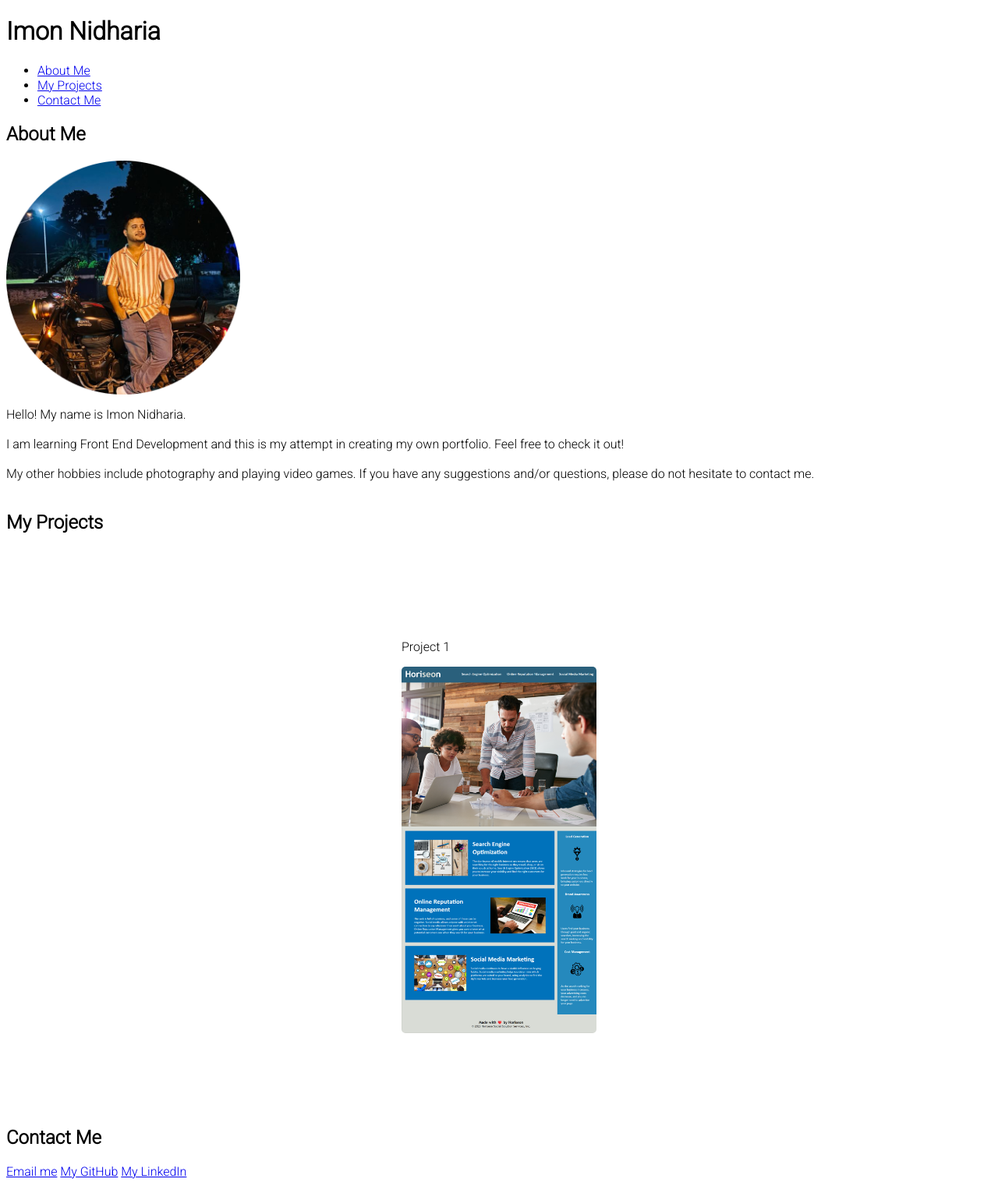
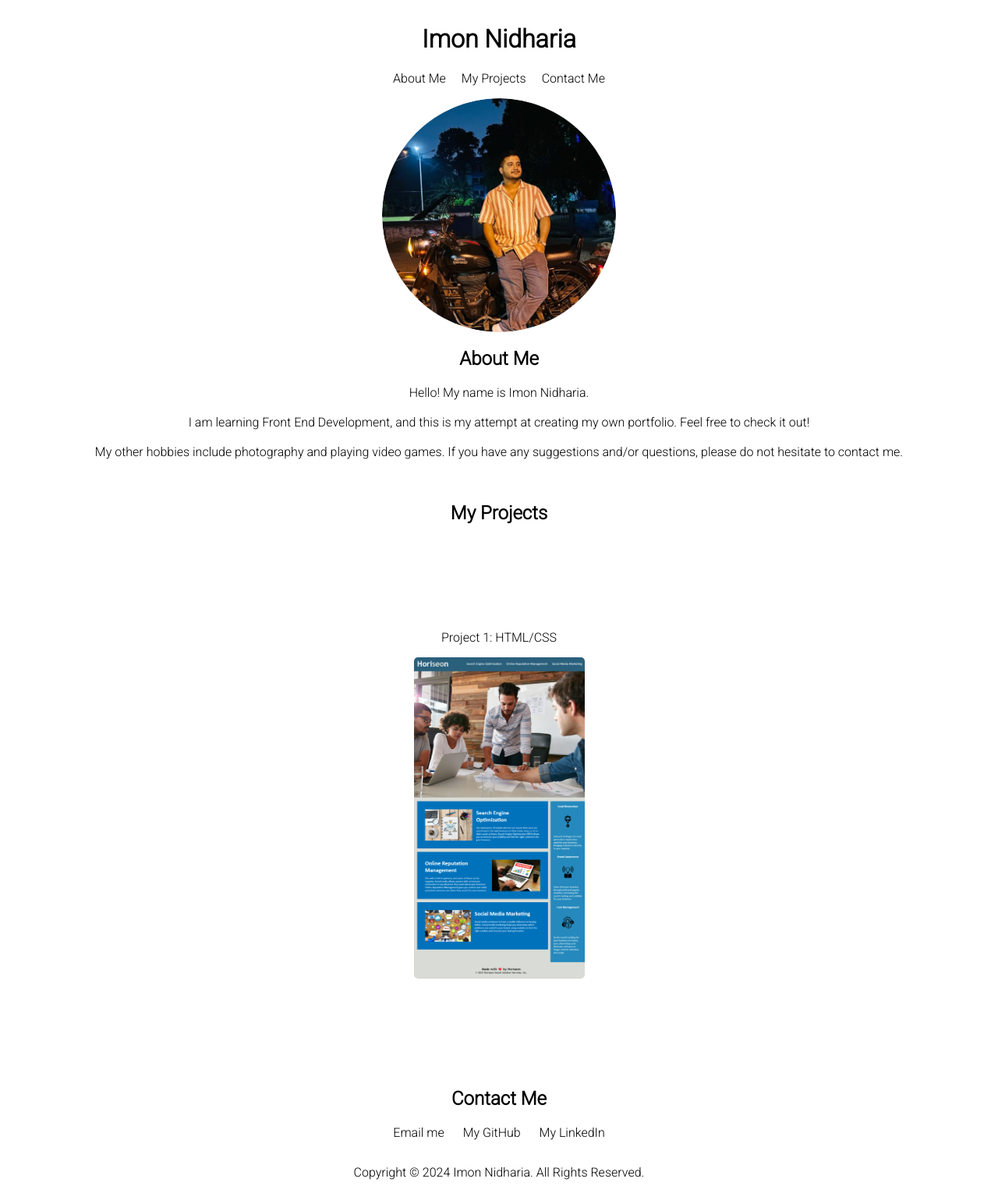
Before and after one commit to imooon/assignment2, a plain HTML site: page index.html in a window 1280 px wide. Shown: the whole page at 78% size. Drawn offline with Linux system fonts and the light colour scheme.

Commit message:
Refined HTML, CSS files

```diff
--- a/assets/css/style.css
+++ b/assets/css/style.css
@@ -1,27 +1,40 @@
 /* General */
 
-  @import url('https://fonts.googleapis.com/css2?family=Roboto:wght@300&display=swap');
+@import url('https://fonts.googleapis.com/css2?family=Roboto:wght@300&display=swap');
 
 * {
+  box-sizing: border-box;
+}
+
+body {
   font-family: 'Roboto', sans-serif;
-  box-sizing: border-box;
+  display: grid;
+  place-items: center;
+  place-content: center;
+  text-align: center;
+  margin: 0;
+  padding: 10px;
 }
 
 /* Profile Picture */
 
 .avatar {
   display: flex;
-  height: auto;
-  width: auto;
-  margin: auto 0;
+  justify-content: center;
+}
+
+.avatar img {
+  max-width: 100%;
+  max-height: 300px;
+  border-radius: 50%;
 }
 
 /* Project 1 photo */
 
-img {
-  height: auto;
-  width: 300px;
-
+.project1 img {
+  display: block;
+  width: 100%;
+  border-radius: 5px;
 }
 
 /* Hover feature for Project 1 */
@@ -34,6 +47,7 @@ img {
   flex-direction: row;
   justify-content: center;
 }
+
 .project1 {
   width: 250px;
   margin: 0 10px;
@@ -41,13 +55,70 @@ img {
   transition: 1s;
 }
 
-.project1 img {
-  display: block;
-  width: 100%;
-  border-radius: 5px;
-}
-
 .project1:hover {
   transform: scale(1.3);
   z-index: 2;
 }
+
+/* Navigation */
+
+nav ul {
+  list-style-type: none;
+  padding: 0;
+  display: flex;
+  justify-content: space-around;
+}
+
+nav ul li a {
+  text-decoration: none;
+  padding: 10px;
+  color: black;
+  transition: color 0.3s;
+}
+
+nav ul li a:hover {
+  color: #3366cc;
+}
+
+#contact-section a {
+  text-decoration: none;
+  padding: 10px;
+  color: black;
+  transition: color 0.3s;
+}
+
+#contact-section a:hover {
+  color: #3366cc;
+}
+
+/* Responsive Design */
+
+@media screen and (max-width: 980px) {
+  .container {
+    flex-direction: column;
+    align-items: center;
+  }
+
+  .avatar img {
+    max-height: 250px;
+  }
+
+  .project1 {
+    margin: 20px 0;
+  }
+}
+
+@media (max-width: 768px) {
+  .container {
+    flex-direction: column;
+    align-items: center;
+  }
+
+  .avatar img {
+    max-height: 200px;
+  }
+
+  .project1 {
+    margin: 10px 0;
+  }
+}
--- a/index.html
+++ b/index.html
@@ -4,7 +4,7 @@
 <head>
   <meta charset="UTF-8">
   <meta name="viewport" content="width=device-width, initial-scale=1.0">
-  <meta http-equiv="X-UA-Compatible" content="ie=edge">
+  <meta name="description" content="Imon Nidharia's portfolio showcasing projects and personal information in front-end development.">
   <title>Imon Nidharia's Portfolio</title>
   <link rel="stylesheet" href="./assets/css/style.css" />
 </head>
@@ -14,55 +14,49 @@
     <h1>Imon Nidharia</h1>
     <nav>
       <ul>
-            <li>
-                <a href="#about-me">About Me</a>
-            </li>
-            <li>
-                <a href="#my-projects">My Projects</a>
-            </li>
-            <li>
-                <a href="#contact-me">Contact Me</a>
-            </li>
+        <li><a href="#about-section">About Me</a></li>
+        <li><a href="#projects-section">My Projects</a></li>
+        <li><a href="#contact-section">Contact Me</a></li>
       </ul>
     </nav>
   </header>
 
-  <section>
-    <div id="#about-me">
+  <section id="about-section">
+    <div class="avatar">
+      <img src="./assets/images/IMG-20231021-WA0037-modified.png" alt="Imon Nidharia - Self Portrait">
+    </div>
     <h2>About Me</h2>
-      <div class="avatar">
-        <img src="./assets/images/IMG-20231021-WA0037-modified.png" alt="This is me">
-       </div>
     <p>
       Hello! My name is Imon Nidharia. <br><br>
-        I am learning Front End Development and this is my attempt in creating my own portfolio. Feel free to check it out! <br><br>
+      I am learning Front End Development, and this is my attempt at creating my own portfolio. Feel free to check it out! <br><br>
       My other hobbies include photography and playing video games. If you have any suggestions and/or questions, please do not hesitate to contact me. <br><br>
     </p>
-    </div>
   </section>
-  <section>
-    <div id="#my-projects">
+
+  <section id="projects-section">
     <h2>My Projects</h2>
     <div class="container">
-    <div class="project1">
-    <p>Project 1</p>
+      <article class="project1">
+        <p>Project 1: HTML/CSS</p>
         <a href="https://imooon.github.io/utor-assignment1/">
           <img src="./assets/images/Screenshot 2024-01-13 101134.png" alt="Screenshot of Project 1">
         </a>
-  </div>
-</div>
+      </article>
     </div>
   </section>
-  <section>
-    <div id="contact-me">
+
+  <section id="contact-section">
     <h2>Contact Me</h2>
     <p>
-       <a href="mailto:imonidharia@gmail">Email me</a>
+      <a href="mailto:imonidharia@gmail.com">Email me</a>
       <a href="https://github.com/imooon">My GitHub</a>
       <a href="https://www.linkedin.com/in/imon-nidharia">My LinkedIn</a>
     </p>
-    </div>
   </section>
+
+  <footer>
+    <p>Copyright &#169; 2024 Imon Nidharia. All Rights Reserved.</p>
+  </footer>
 </body>
 
 </html>
```
Also changed, not shown: assets/images/_E__BootCamp_Class_assignment2_index.html.png (added), 2 other files. Lines whose indentation alone changed are shown as unchanged.
